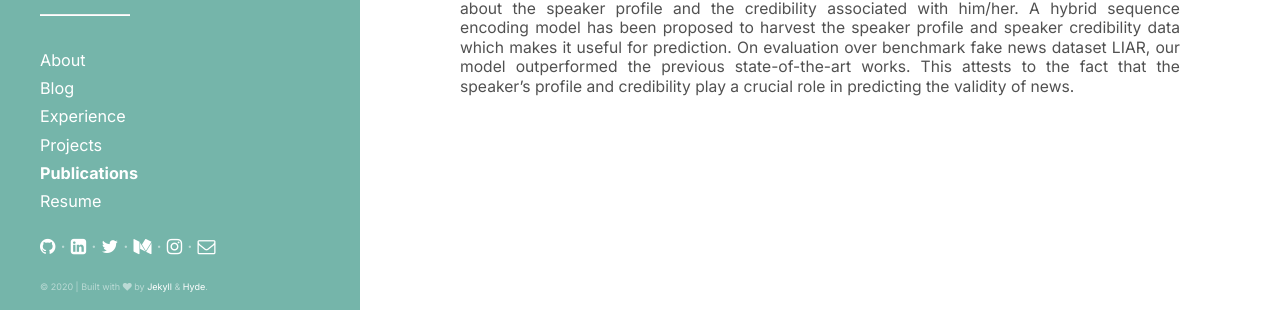
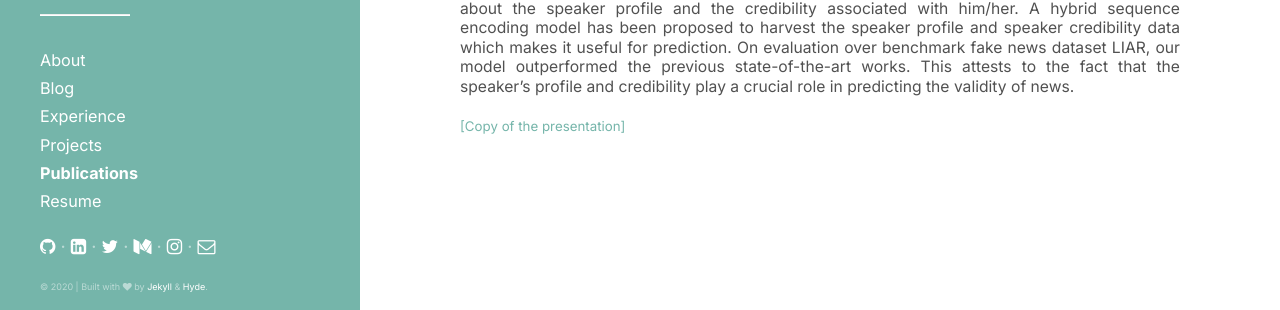
Before and after one commit to anubhav4sachan/anubhav4sachan.github.io, a Jekyll site: the page built from publications.md, in a window 1280 px wide. Shown: the part 568-878 px from the top of the page. Built offline with Jekyll 4.4.1, drawn with Linux system fonts in a browser that asks for light colours.

Commit message:
publication ppt added

```diff
--- a/_layouts/publications.html
+++ b/_layouts/publications.html
@@ -28,7 +28,7 @@ title: Projects
         {% if project.author1 != null %}<br><a href = "{{ project.aurl1 }}" target="_blank">{{project.author1}}</a>{% endif %}{% if project.author2 != null %}, <a href = "{{ project.aurl2 }}" target="_blank">{{ project.author2 }}</a>{% endif %}{% if project.author3 != null %}, <a href = "{{ project.aurl3 }}" target="_blank">{{ project.author3 }}</a>{% endif %}{% if project.author4 != null %}, <a href = "{{ project.aurl4 }}" target="_blank">{{ project.author4 }}</a>{% endif %}{% if project.author5 != null %}, <a href = "{{ project.aurl5 }}" target="_blank">{{ project.author5 }}</a>{% endif %}
         {% if project.organization != null %}<br><br>Published at:<br><a href = "{{ project.orgurl }}" target="_blank">{{ project.organization }}</a>{% endif %}</span>
       <u><br><br>Abstract</u>:
-      <p style="text-align: justify; color: #515151; margin-top: 0.3rem">{{ project.summary }}</p>
+      <p style="text-align: justify; color: #515151; margin-top: 0.3rem">{{ project.summary }}</p>{% if project.ppt != null %}<span class="post-date-about"><a href = "{{ project.ppt }}" target="_blank">[Copy of the presentation]</a></span>{% endif %}
     </div>
   {% endfor %}
 
```
Also changed, not shown: _publications/2020-12-14-fakenews.md (+1 -0 lines), 1 other file.
